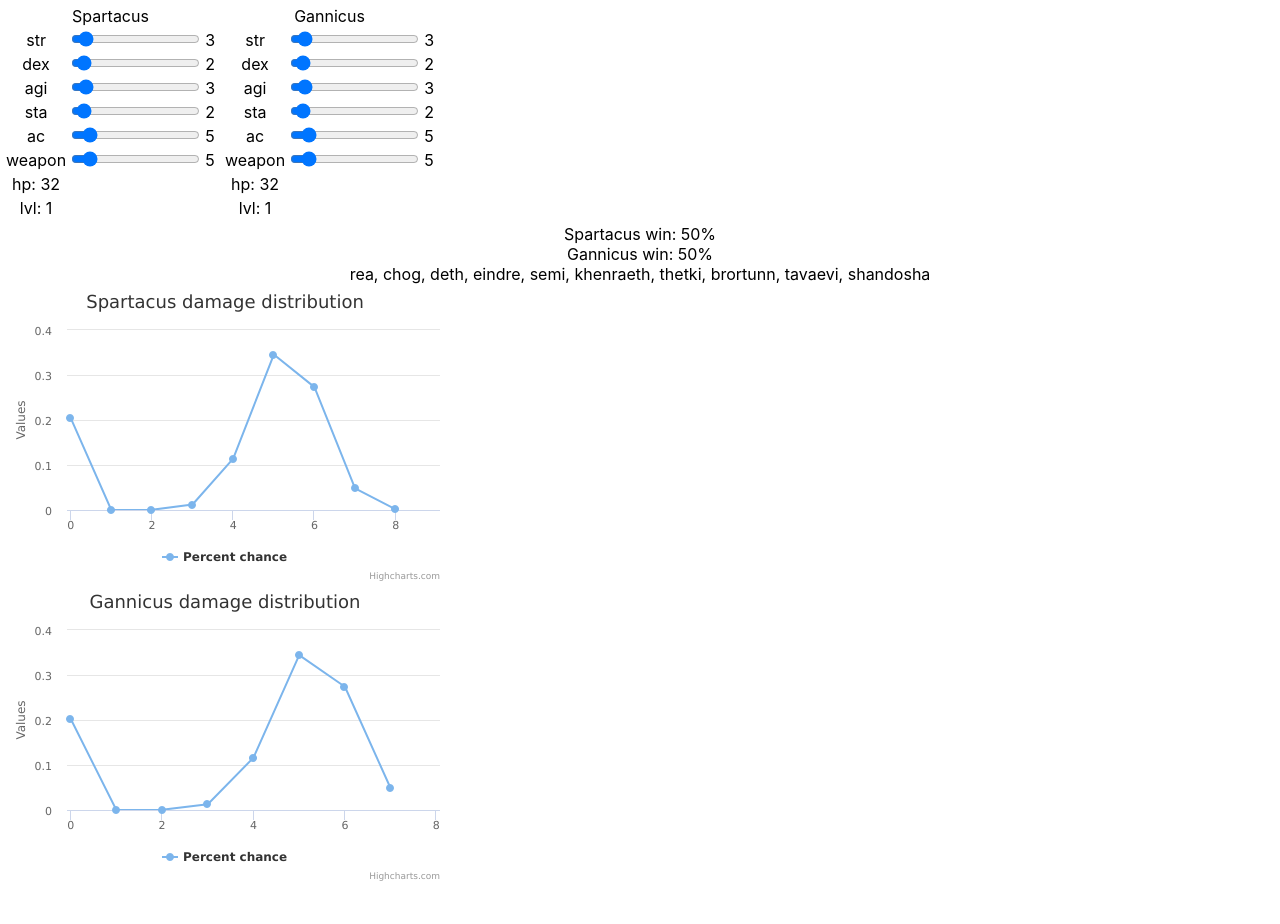
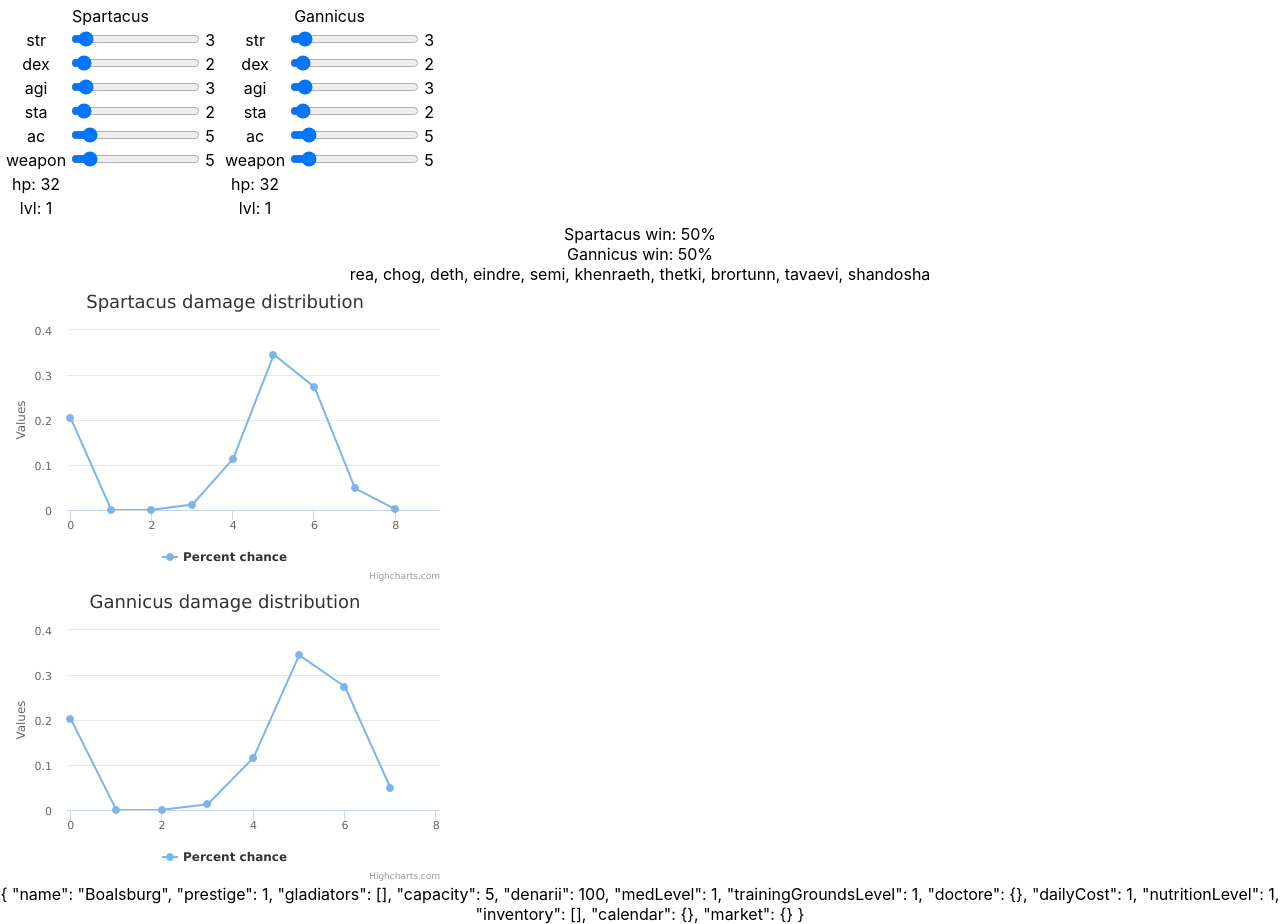
Before and after one commit to mdj128/ludus_gladiatorus, a React (Create React App) app: page / in a window 1280 px wide. Before the commit the page ends 884 px from the top, so only its background shows below. Built offline with nearby package versions, Linux system fonts and the light colour scheme.

Commit message:
starting work on generating models

```diff
--- a/src/App.js
+++ b/src/App.js
@@ -7,6 +7,9 @@ import { simulateBattle, getMaxHp } from './battle';
 import { barbarian } from './nameGen';
 
 import Gladiator from './components/Gladiator';
+
+import { getNewLudus } from './modelSpec';
+import LudusView from './components/Ludus';
 
 function StatSlider(props) {
   const { name, val, update } = props;
@@ -84,6 +87,7 @@ function App() {
     const min = rawValues[0];
     const max = rawValues[rawValues.length - 1];
 
+
     // Seed data with a bunch of 0s
     for (let i = min; i < max; i++) {
       data[i] = 0;
@@ -102,6 +106,10 @@ function App() {
   };
 
   const names = barbarian(1);
+
+
+  const ludus1 = getNewLudus();
+  ludus1.name = 'Boalsburg';
 
   // level 1 starts with 10 stat points and gains 3 per level.
   // given the current player's stats, this will return what level they would need to be to have those.
@@ -152,6 +160,7 @@ function App() {
         name={p2.name}
         data={p2DmgData}
       />
+      <LudusView {...ludus1} />
     </div>
   );
 }
--- a/src/components/Ludus.js
+++ b/src/components/Ludus.js
@@ -1,8 +1,8 @@
 import React, { useState, useEffect } from 'react';
 
-function LudusView() {
+function LudusView(props) {
   return (
-    <div>View</div>
+    <div>{JSON.stringify(props, null, 2)}</div>
   );
 }
 
--- a/src/modelSpec.js
+++ b/src/modelSpec.js
@@ -1,15 +1,46 @@
+import _ from 'lodash';
+import { getRandomInt } from './statHelpers';
+
+export const getNewLudus = () => {
+  const ludus = { ...Ludus };
+  return ludus;
+};
+
+export const generateCalendar = (ludus, numDays) => {
+  const avgGladiatorLvl = ludus.gladiators.length > 0 ? _.sumBy(ludus.gladiators, 'lvl') / ludus.gladiators.length : 1;
+  for (let i = 0; i < numDays; i++) {
+    const day = { ... Day };
+    day.id = ludus.days.length ? (ludus.days[ludus.days.length - 1].id + 1) % 7 : 1;
+    const numEvents = getRandomInt(1, 4);
+    for (let j = 0; j < numEvents; j++) {
+      const event = { ...Event };
+      const numMatches = getRandomInt(1, 5);
+      for (let k = 0; k < numMatches; k++) {
+
+      }
+    }
+  }
+};
+
+// Generates a random gladiator within the given bounds
+export const generateGladiator = (minLvl, maxLvl) => {
+
+};
+
 const Ludus = {
   name                : 'My Ludus',
   prestige            : 1, // increase by winning matches, paying off politicians/dignitaries
   gladiators          : [],
   capacity            : 5, // maybe max starts out at 5, and you can upgrade to hold more gladiators
-  calendar            : {},
   denarii             : 100,
   medLevel            : 1, // Affects daily cost, improves recovery speed
   trainingGroundsLevel: 1, // Affects daily cost, improves training speed
   doctore             : {}, // you can turn any of your gladiators into a doctore, improves training speed, morale, etc.
   dailyCost           : 1, // this will need to be based on a number of variables: servants, gladiators, levels of ludus categories
   nutritionLevel      : 1, // Meager, Simple, Standard, Fulfilling, Extravagant. Affects daily cost, improves morale, training, recovery, etc.
+  inventory           : [], // extra items that are not equipped on anyone
+  calendar            : {},
+  market              : {},
 };
 
 const Calendar = {
@@ -88,12 +119,14 @@ const Gladiator = {
   legs            : {},
   restDays        : 0, // after a match, gladiator needs x number of days of rest before he can fight again
   morale          : 5, // maybe 1-10? drops after loss. can increase with wine/women/food/etc.
+  dailyAction     : '', // what the gladiator is assigned to do today (rest, train, fight in a match)
 };
 
 const Armor = {
-  type: 'head', // legs, chest
-  ac  : 1,
-  name: 'Cloth Hat',
+  type  : 'head', // legs, chest
+  ac    : 1,
+  name  : 'Cloth Hat',
+  minLvl: 1,
 };
 
 const Weapon = {
@@ -101,4 +134,5 @@ const Weapon = {
   name     : 'Wooden Sword',
   cost     : 5,
   sellValue: 3,
+  minLvl   : 1,
 };
```
